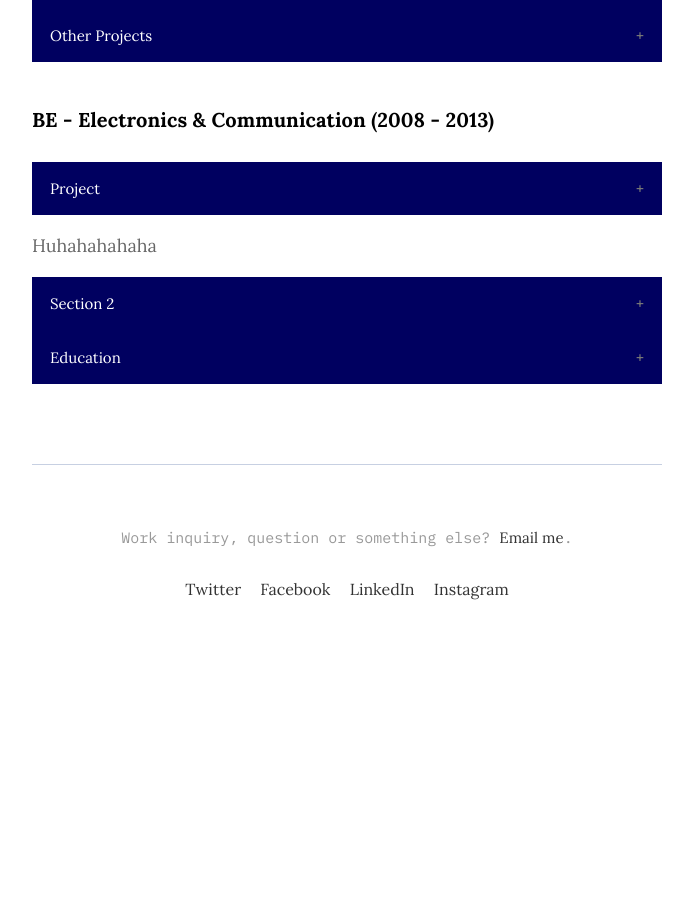
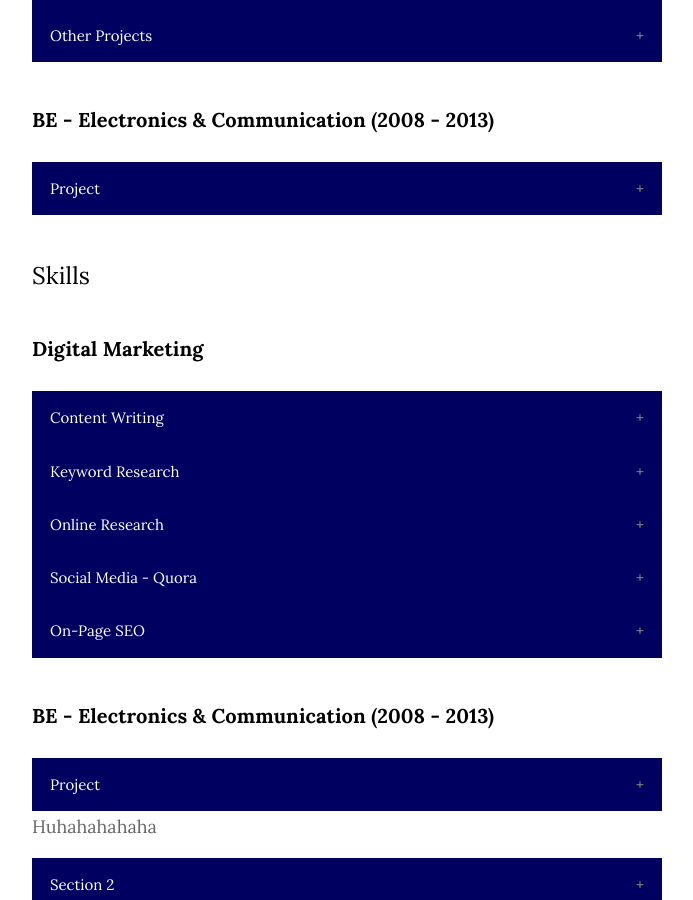
Before and after one commit to argumentativeyouth/pritams-portfolio, a Jekyll site: the page built from _pages/resume.md, in a window 1280 px wide and 900 px high, scrolled down 2066 px. Shown: the whole window, without its empty margins (293-986 px from the left). Built offline with Jekyll 4.4.1, drawn with Linux system fonts in a browser that asks for light colours; before the commit the page ends 2724 px from its top, so only the background shows below that.

Commit message:
Update resume.md

```diff
--- a/_pages/resume.md
+++ b/_pages/resume.md
@@ -153,6 +153,37 @@ image:
 <p> </p>
 
 
+
+<h3>Skills</h3>
+<h4><strong>Digital Marketing</strong></h4>
+<button class="accordion">Content Writing</button>
+<div class="panel">
+  <p>Lorem ipsum dolor sit amet, consectetur adipisicing elit, sed do eiusmod tempor incididunt ut labore et dolore magna aliqua. Ut enim ad minim veniam, quis nostrud exercitation ullamco laboris nisi ut aliquip ex ea commodo consequat.</p>
+</div>
+<button class="accordion">Keyword Research</button>
+<div class="panel">
+  <p>Lorem ipsum dolor sit amet, consectetur adipisicing elit, sed do eiusmod tempor incididunt ut labore et dolore magna aliqua. Ut enim ad minim veniam, quis nostrud exercitation ullamco laboris nisi ut aliquip ex ea commodo consequat.</p>
+</div>
+<button class="accordion">Online Research</button>
+<div class="panel">
+  <p>Lorem ipsum dolor sit amet, consectetur adipisicing elit, sed do eiusmod tempor incididunt ut labore et dolore magna aliqua. Ut enim ad minim veniam, quis nostrud exercitation ullamco laboris nisi ut aliquip ex ea commodo consequat.</p>
+</div>
+<button class="accordion">Social Media - Quora</button>
+<div class="panel">
+  <p>Lorem ipsum dolor sit amet, consectetur adipisicing elit, sed do eiusmod tempor incididunt ut labore et dolore magna aliqua. Ut enim ad minim veniam, quis nostrud exercitation ullamco laboris nisi ut aliquip ex ea commodo consequat.</p>
+</div>
+<button class="accordion">On-Page SEO</button>
+<div class="panel">
+  <p>Lorem ipsum dolor sit amet, consectetur adipisicing elit, sed do eiusmod tempor incididunt ut labore et dolore magna aliqua. Ut enim ad minim veniam, quis nostrud exercitation ullamco laboris nisi ut aliquip ex ea commodo consequat.</p>
+</div>
+<p> </p>
+<h4><strong>BE - Electronics & Communication (2008 - 2013)</strong></h4>
+<button class="accordion">Project</button>
+<div class="panel">
+  <p>Lorem ipsum dolor sit amet, consectetur adipisicing elit, sed do eiusmod tempor incididunt ut labore et dolore magna aliqua. Ut enim ad minim veniam, quis nostrud exercitation ullamco laboris nisi ut aliquip ex ea commodo consequat.</p>
+</div>
+
+
 <p>Huhahahahaha</p>
 
 <button class="accordion">Section 2</button>
```
